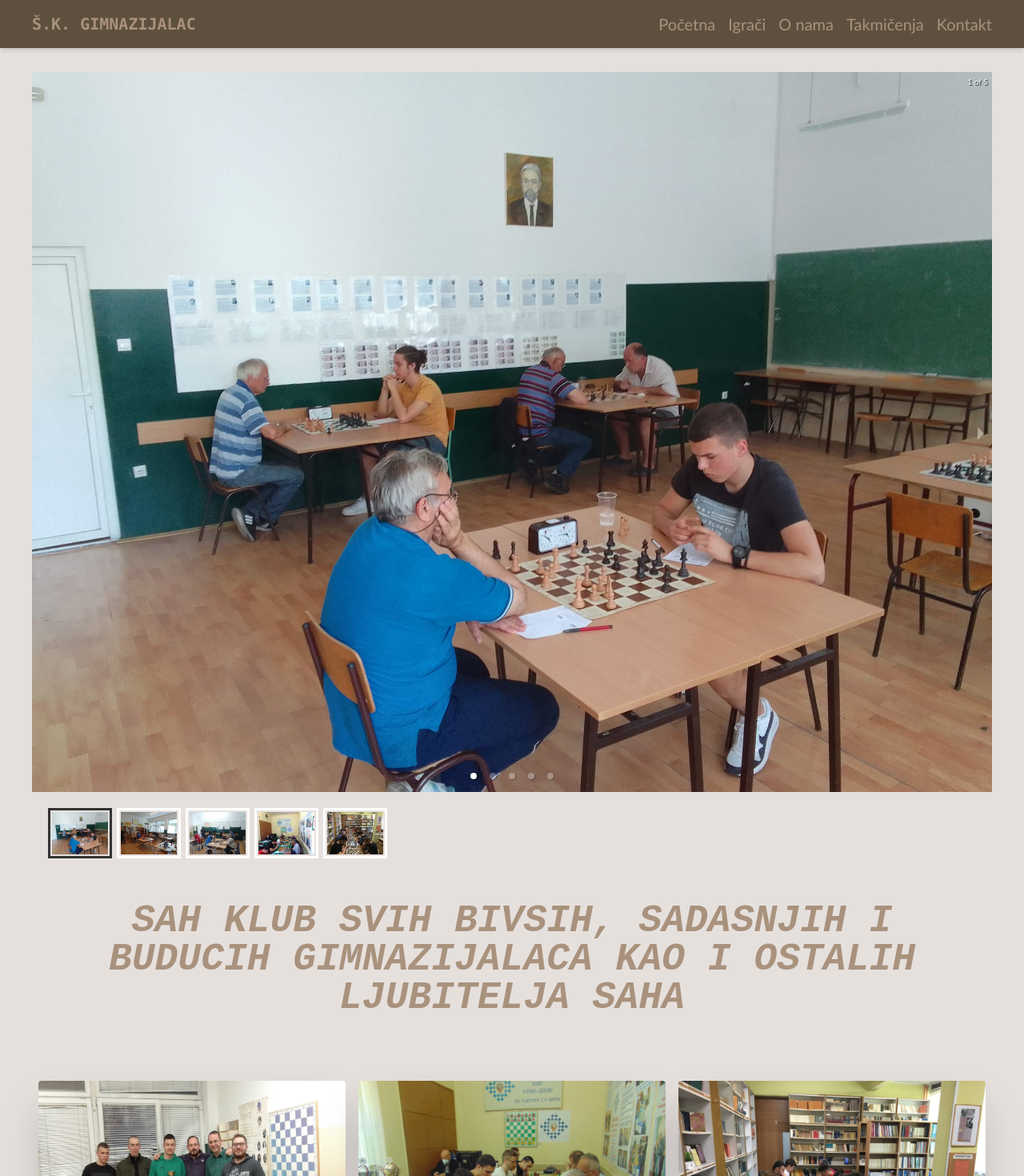
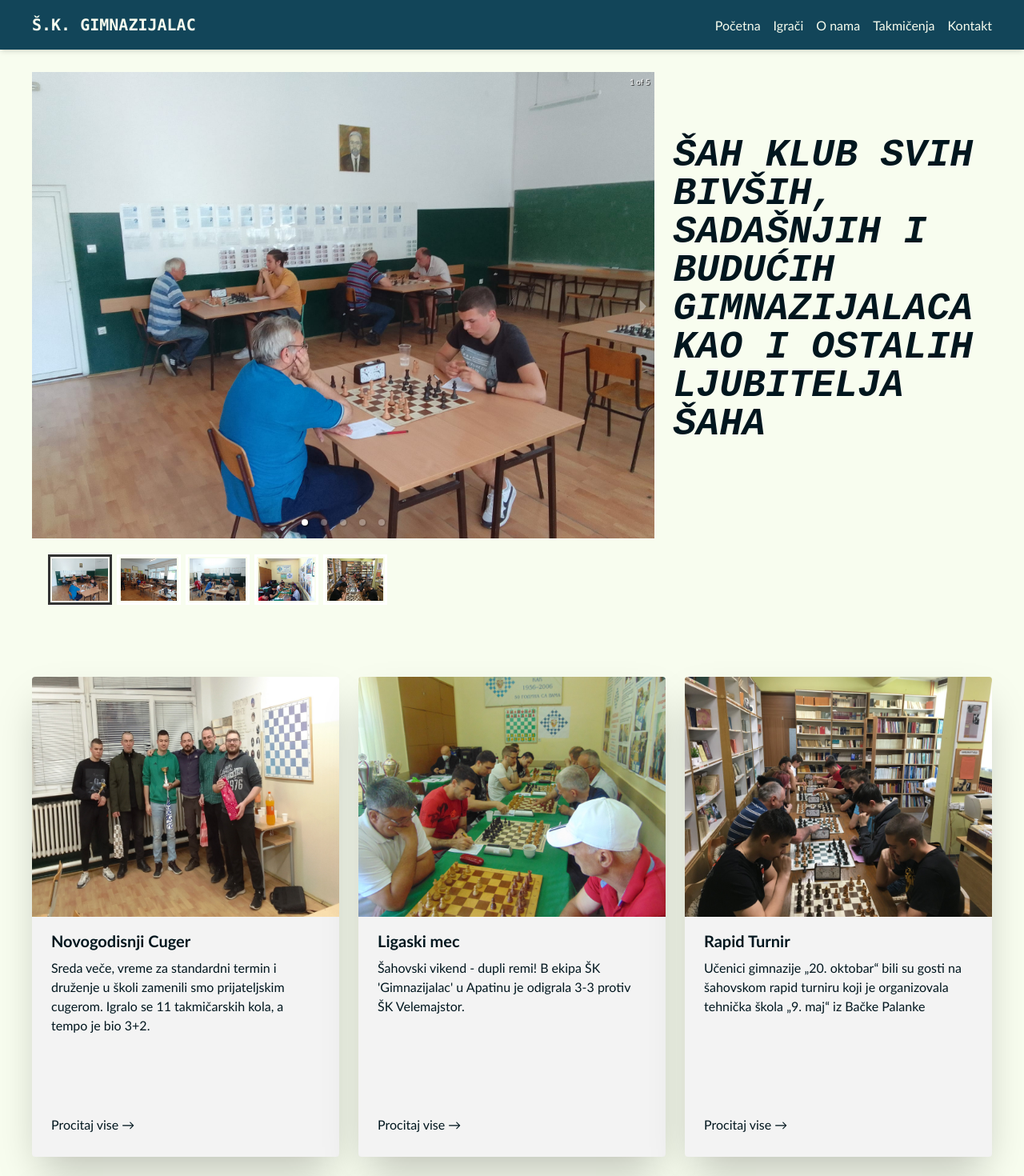
Before and after one commit to milanm98/chess-club-website, a Next.js app: page / in a window 1280 px wide. Shown: the top 1470 px of the page at 80% size. Built offline with nearby package versions, Linux system fonts and the light colour scheme.

Commit message:
[feat][47]:Implement new color and global text sizes

```diff
--- a/components/404.tsx
+++ b/components/404.tsx
@@ -10,9 +10,7 @@ const Error404 = () => {
         src="/chess-board.gif"
         alt="gif"
       />
-      <h1 className="text-center text-2xl font-medium">
-        Tražena stranica nije pronađena
-      </h1>
+      <h1 className="text-center">Tražena stranica nije pronađena</h1>
       <div className=" m-auto py-12">
         <button
           onClick={() => router.push('/')}
--- a/components/about-us.tsx
+++ b/components/about-us.tsx
@@ -1,7 +1,7 @@
 export default function AboutUs() {
   return (
     <div className="my-12 text-color text-center lg:mx-36 border-b-2 border-t-2 border-[#5e503f]">
-      <h1 className="my-6 text-3xl lg:text-4xl">O nama :</h1>
+      <h1 className="my-6">O nama :</h1>
       <p>
         Sah klub Gimnazijalac je osnovan 2015. godine, pre toga je bila sekcija
         u skoli koja je pocela 2007. godine. Od 2016. godine klub se takmici u
--- a/components/footer.tsx
+++ b/components/footer.tsx
@@ -4,13 +4,9 @@ export default function Footer() {
   return (
     <footer className="text-center nav-background-color flex flex-col justify-between items-center">
       <div>
-        <p className="p-2 text-color text-sm lg:text-lg">
-          Šah Klub Gimnazijalac
-        </p>
-        <p className="text-color text-sm lg:text-lg">
-          gimnazijalacinfo@gmail.com
-        </p>
-        <p className="text-color text-sm lg:text-lg p-2">
+        <p className="p-2 text-color-header-footer">Šah Klub Gimnazijalac</p>
+        <p className="text-color-header-footer">gimnazijalacinfo@gmail.com</p>
+        <p className="text-color-header-footer p-2">
           Trg bratstva jedinstva 23, 21400 Backa Palanka, Srbija
         </p>
       </div>
@@ -21,7 +17,9 @@ export default function Footer() {
           alt="logo"
         ></img>
       </div>
-      <p className="text-color mb-2">Copyright @{new Date().getFullYear()}</p>
+      <p className="text-color-header-footer mb-2">
+        Copyright @{new Date().getFullYear()}
+      </p>
     </footer>
   )
 }
--- a/components/header.tsx
+++ b/components/header.tsx
@@ -1,10 +1,8 @@
 export default function Header() {
   return (
-    <div className="w-full text-center">
-      <h1 className="text-color italic text-2xl lg:text-5xl top-5 p-4 my-8 font-semibold uppercase landing-header">
-        Sah klub svih bivsih, sadasnjih i buducih gimnazijalaca kao i ostalih
-        ljubitelja saha
-      </h1>
-    </div>
+    <h1 className="text-color italic text-3xl text-left lg:text-5xl mx-6 lg:mt-20 font-semibold uppercase landing-header">
+      Šah klub svih bivših, sadašnjih i budućih gimnazijalaca kao i ostalih
+      ljubitelja šaha
+    </h1>
   )
 }
--- a/components/navbar.tsx
+++ b/components/navbar.tsx
@@ -10,7 +10,7 @@ const Navbar = () => {
       <div className="nav-background-color md:flex items-center justify-between bg-white py-4 md:px-10 px-7">
         <div className="font-bold text-2xl cursor-pointer flex items-center font-[Poppins] text-gray-800">
           <Link href="/">
-            <span className="text-xl text-color mr-1 uppercase font-mono">
+            <span className="text-xl text-color-header-footer mr-1 uppercase font-mono">
               Š.K. Gimnazijalac
             </span>
           </Link>
@@ -18,7 +18,7 @@ const Navbar = () => {
 
         <div
           onClick={() => setOpen(!open)}
-          className="text-3xl absolute right-8 top-3 cursor-pointer md:hidden"
+          className="text-3xl text-color-header-footer absolute right-8 top-3 cursor-pointer md:hidden"
         >
           {open ? <button>&#x2715;</button> : <button>&#x2630;</button>}
         </div>
@@ -31,7 +31,7 @@ const Navbar = () => {
           {Links.map((link) => (
             <li key={link.name} className="md:ml-4 text-xl md:my-0 my-7">
               <Link key={link.name} href={`/${link.link}`}>
-                <a className="text-color hover:text-gray-400 duration-500">
+                <a className="text-color-header-footer hover:text-gray-400 duration-500">
                   {link.name}
                 </a>
               </Link>
--- a/components/posts.tsx
+++ b/components/posts.tsx
@@ -3,11 +3,11 @@ import posts from '../public/database/landing-page-posts/posts.json'
 
 export default function Posts() {
   return (
-    <div className="flex flex-col md:flex-row my-16 gap-4 items-center justify-center md:flex-wrap">
+    <div className="flex flex-col md:flex-row my-16 gap-6 items-center justify-center md:flex-wrap">
       {posts.map((value) => {
         return (
           <div
-            className="max-w-sm rounded overflow-hidden shadow-2xl lg:h-[600px] relative"
+            className="max-w-sm rounded overflow-hidden shadow-2xl lg:h-[600px] relative card-bg-color"
             key={`posts-wrapper-${value.key}`}
           >
             <img
@@ -15,7 +15,7 @@ export default function Posts() {
               src={value.src}
               alt="Sunset in the mountains"
             />
-            <div className="px-6 py-4 min-h-[300px]">
+            <div className="px-6 py-4 min-h-[250px]">
               <div className="font-bold text-xl mb-2 text-color">
                 {value.title}
               </div>
@@ -24,7 +24,7 @@ export default function Posts() {
               </p>
             </div>
             <div className="px-6 pt-4 pb-2 absolute bottom-5 text-color">
-              <Link href={`/post/${value.key}`}>Procitaj vise -&gt;</Link>
+              <Link href={`/post/${value.key}`}>Procitaj vise &rarr;</Link>
             </div>
           </div>
         )
--- a/components/single-post.tsx
+++ b/components/single-post.tsx
@@ -13,21 +13,17 @@ export default function SinglePost() {
 
   return Posts[postsIndex] ? (
     <div className="w-full h-auto lg:p-12 text-center">
-      <h1 className="mb-6 text-lg uppercase text-color">
-        {Posts[postsIndex].title}
-      </h1>
+      <h1 className="mb-6  uppercase ">{Posts[postsIndex].title}</h1>
       <div className="flex justify-center my-6">
-        <h2 className="text-center w-2/3 font-semibold text-2xl text-color">
+        <h3 className="text-center w-2/3 font-semibold">
           {Posts[postsIndex].shortDescription}
-        </h2>
+        </h3>
       </div>
 
       <div className="flex flex-row gap-2 my-3 lg:gap-4 lg:gap-12 justify-center items-center">
-        <h2 className="text-sm text-color">Datum : {Posts[postsIndex].date}</h2>
-        <h2 className="text-color">|</h2>
-        <h3 className="text-sm text-color">
-          Autor posta : {Posts[postsIndex].author}
-        </h3>
+        <p>Datum : {Posts[postsIndex].date}</p>
+        <h2>|</h2>
+        <p>Autor posta : {Posts[postsIndex].author}</p>
       </div>
       <div className="flex justify-center">
         <img
@@ -37,9 +33,9 @@ export default function SinglePost() {
         />
       </div>
 
-      <h4 className="my-12 text-color lg:my-0 lg:mx-36 text-lg p-2 lg:p-12 first-letter:text-4xl first-letter:font-bold">
+      <p className="my-12 lg:my-0 lg:mx-36  p-2 lg:p-12 first-letter:text-4xl first-letter:font-bold">
         {Posts[postsIndex].description}
-      </h4>
+      </p>
     </div>
   ) : (
     <Custom404 />
--- a/components/tournaments.tsx
+++ b/components/tournaments.tsx
@@ -1,10 +1,10 @@
 export default function Tournaments() {
   return (
     <div className="my-12 text-color text-center lg:mx-36 border-b-2 border-[#5e503f]">
-      <div className="text-color my-12">
-        <h2 className="text-3xl lg:text-4xl">Ligaska takmicenja</h2>
+      <div className="my-12">
+        <h1>Ligaska takmicenja</h1>
       </div>
-      <h2 className="text-xl lg:text-2xl ">A tim:</h2>
+      <h2>A tim:</h2>
 
       <div className="text-color flex flex-col lg:flex-row flex-wrap gap-4 mx-auto my-0 w-3/4 mb-4 justify-center items-center">
         <a
@@ -64,7 +64,7 @@ export default function Tournaments() {
           Pregled sezone 2022
         </a>
       </div>
-      <h2 className="text-xl lg:text-2xl mt-6">B tim:</h2>
+      <h2>B tim:</h2>
 
       <div className=" mb-12 flex flex-col lg:flex-row flex-wrap mx-auto my-0 justify-center items-center">
         <a
--- a/pages/index.tsx
+++ b/pages/index.tsx
@@ -23,8 +23,10 @@ const Home: NextPage = () => {
         />
       </Head>
       <Layout>
-        <LandingPageCarousel />
-        <Header />
+        <div className="flex flex-col md:flex-row">
+          <LandingPageCarousel />
+          <Header />
+        </div>
         <Posts />
         <AboutUs />
         <Tournaments />
--- a/styles/globals.css
+++ b/styles/globals.css
@@ -13,6 +13,7 @@ body {
 a {
   color: inherit;
   text-decoration: none;
+  font-size: 16px;
 }
 
 * {
@@ -24,6 +25,20 @@ tr:nth-child(even) {
 }
 tr:nth-child(odd) {
   background: rgb(255, 255, 255);
+}
+
+h1 {
+  font-size: 32px;
+}
+h2 {
+  font-size: 26px;
+}
+
+h3 {
+  font-size: 22px;
+}
+p {
+  font-size: 16px;
 }
 
 .main-container {
@@ -43,13 +58,21 @@ tr:nth-child(odd) {
 }
 
 .app-background-color {
-  background-color: #e6e0dd;
+  background-color: #f8fdef;
 }
 
 .nav-background-color {
-  background-color: #5e503f;
+  background-color: #124559;
 }
 
 .text-color {
-  color: #a9927d;
+  color: #01161e;
 }
+
+.text-color-header-footer {
+  color: #f8fdef;
+}
+
+.card-bg-color {
+  background-color: #f3f3f3;
+}
```
Also changed, not shown: components/contact.tsx (+20 -29 lines).
